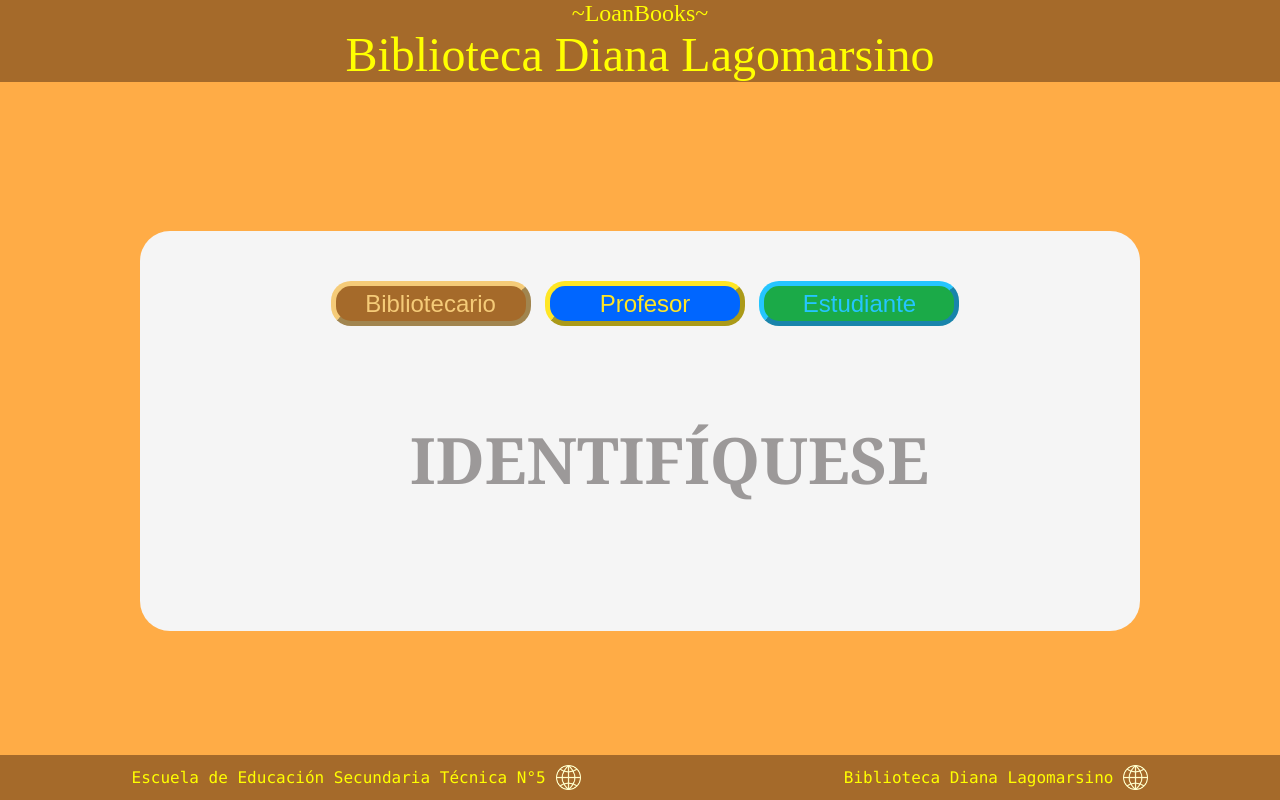
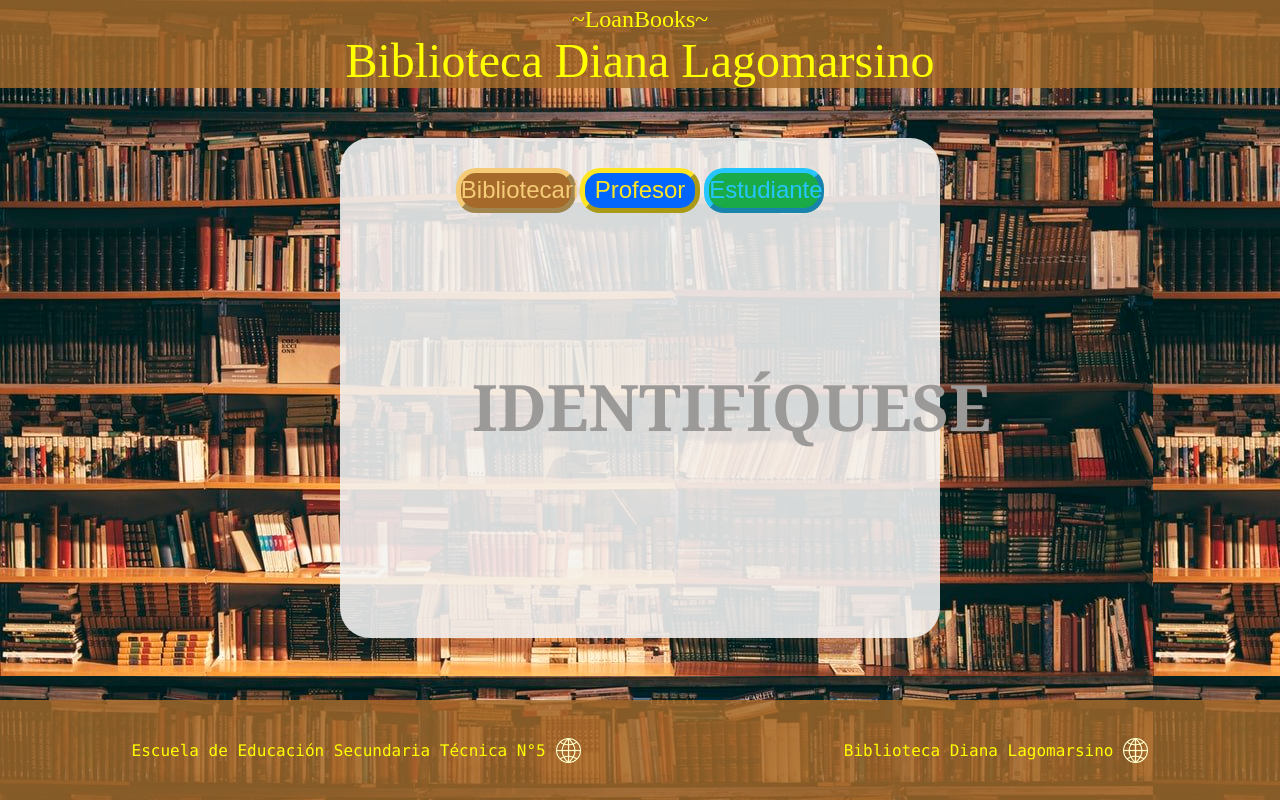
Before and after one commit to modelos-y-sistemas/LoanBooks, a PHP site: page /LoanBooks/Login/ in a window 1280 px wide. Run offline with PHP 8.4, Linux system fonts and the light colour scheme.

Commit message:
Actualización del login

```diff
--- a/Login/styles/main.css
+++ b/Login/styles/main.css
@@ -8,8 +8,7 @@ body{
   min-height: 100vh;
   min-width: 100vw;
   gap: 20px !important;
-
-  background-color: rgb(255, 172, 70);
+  background-image: url(../../img/libreria-fondo.jpg);
 }
 
 .mainbox{
@@ -17,16 +16,15 @@ body{
     margin-top: 2%;
     margin-left: auto;
     margin-right: auto;
-    height: 400px;
-    width: 1000px;
-    background-color: whitesmoke;
+    height: 500px;
+    width: 600px;
+    background-color: rgba(245, 245, 245, 0.87);
     border-radius: 30px;
-    font-family: 'Arial';
+    font-family: 'Cambria';
 }
 
 .mainselect{
   margin-top: 5%;
-  margin-left: 1%;
   height: 45px;
   width: 20%;
   font-size: 150%;
@@ -37,10 +35,9 @@ body{
 
 .Message{
 	position: absolute;
-	margin-top: 9%;
-	margin-left: 27%;
+	margin-top: 25%;
+	margin-left: 22%;
   	color: rgb(156, 153, 153);
-  	font-family: 'Cambria';
 	font-size: 400%;
   	font-weight: bold;
 }
--- a/partials/HTML/footer/style.css
+++ b/partials/HTML/footer/style.css
@@ -1,20 +1,23 @@
 .footer{
   display: flex;
-	justify-content: space-around;
+  justify-content: space-around;
+  margin-top: 3%;
   padding-top: 10px;
   padding-bottom: 10px;
+  height: 100px;
   width: 100%;
-	background-color: rgb(165, 106, 42);
-	color: yellow;
-	font-family: 'Consolas';
+	background-color: rgba(165, 106, 42, 0.808);
+  color: yellow;
+  font-family: 'Consolas';
 }
 .text{
   display: flex;
   align-items: center;
   gap: 10px;
-	text-decoration: none;
-	color: yellow;
+  text-decoration: none;
+  color: yellow;
 }
+
 .web-icon{
 	filter:  saturate(6000%) sepia(120%) brightness(120%);
 	cursor: pointer;
--- a/partials/HTML/header/style.css
+++ b/partials/HTML/header/style.css
@@ -5,8 +5,8 @@
 }
 
 .header{
-	background-color: rgb(165, 106, 42);
-  width: 100%;
+	background-color: rgba(165, 106, 42, 0.808);
+    width: 100%;
 }
 
 .tthead-container{
@@ -14,6 +14,7 @@
 }
 
 .title{
+	margin-top: 0.5%;
 	color: yellow;
 	font-size: 150%;
 	font-family: 'Buxton Sketch';
```
Also changed, not shown: other parts of Login/styles/main.css (+15 -13 lines).
